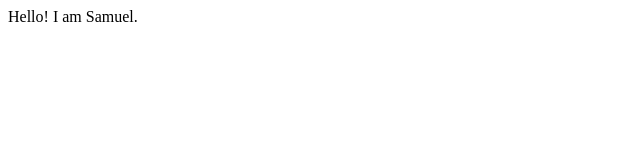
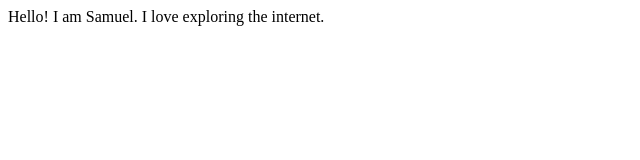
Before and after one commit to samuelannepogu/samsite, a plain HTML site: page index.html in a window 1280 px wide. Shown: the whole page, without its empty margins (0-640 px from the left). Drawn offline with Linux system fonts and the light colour scheme.

Commit message:
update : details about me

```diff
--- a/index.html
+++ b/index.html
@@ -8,5 +8,7 @@
 </head>
 <body>
     Hello! I am Samuel.
+
+    I love exploring the internet.
 </body>
 </html>
```
